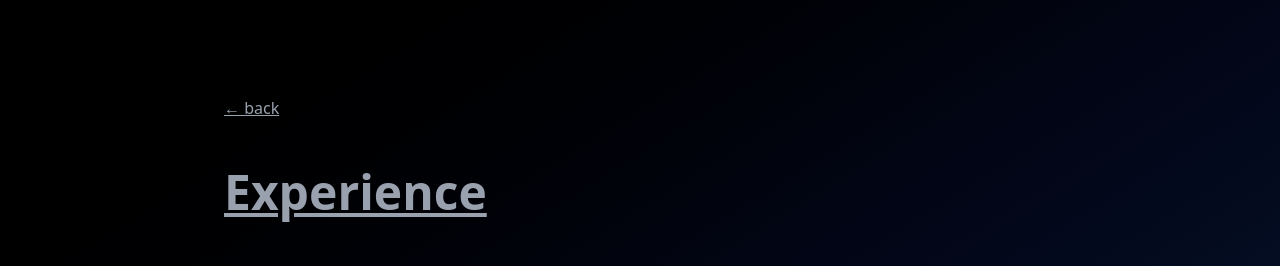
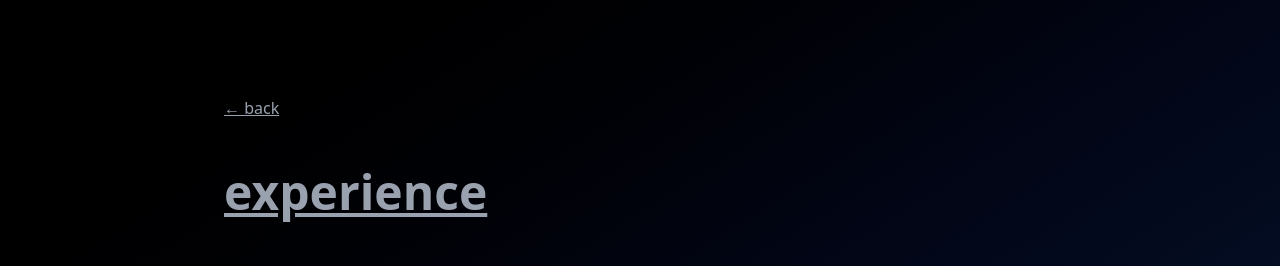
Before and after one commit to gio8l/site-revamp-v3, a Next.js app: page /exp in a window 1280 px wide. Shown: the top 266 px of the page. Built offline with nearby package versions, Linux system fonts and the light colour scheme.

Commit message:
change exp page

```diff
--- a/src/app/exp/page.tsx
+++ b/src/app/exp/page.tsx
@@ -12,7 +12,7 @@ export default function Experiences() {
         </Link>
 
         <h1 className="text-5xl font-semibold text-gray-400 underline mt-12 mb-16">
-          Experience
+          experience
         </h1>
 
         <div className="grid md:grid-cols-2 gap-20">
```
